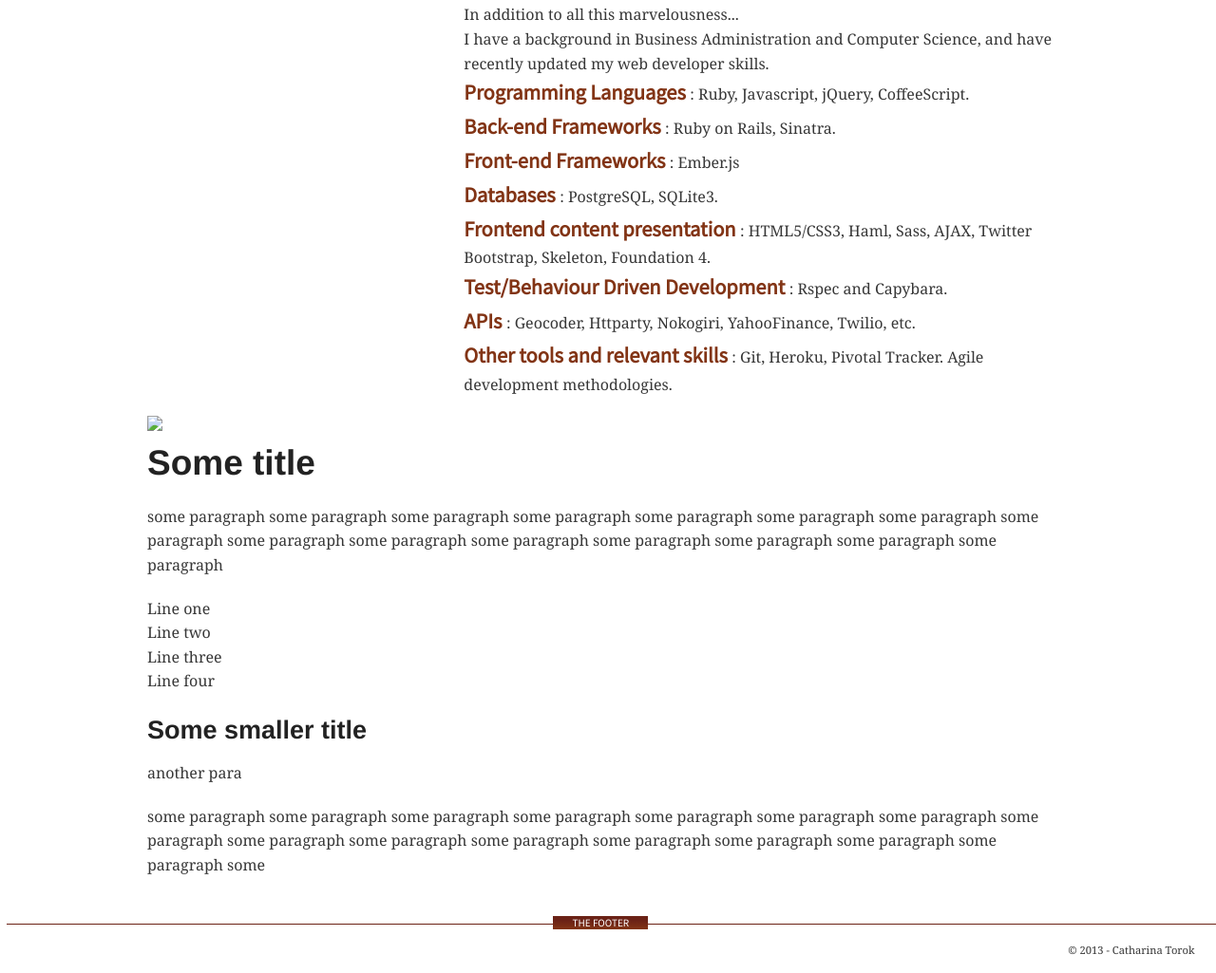
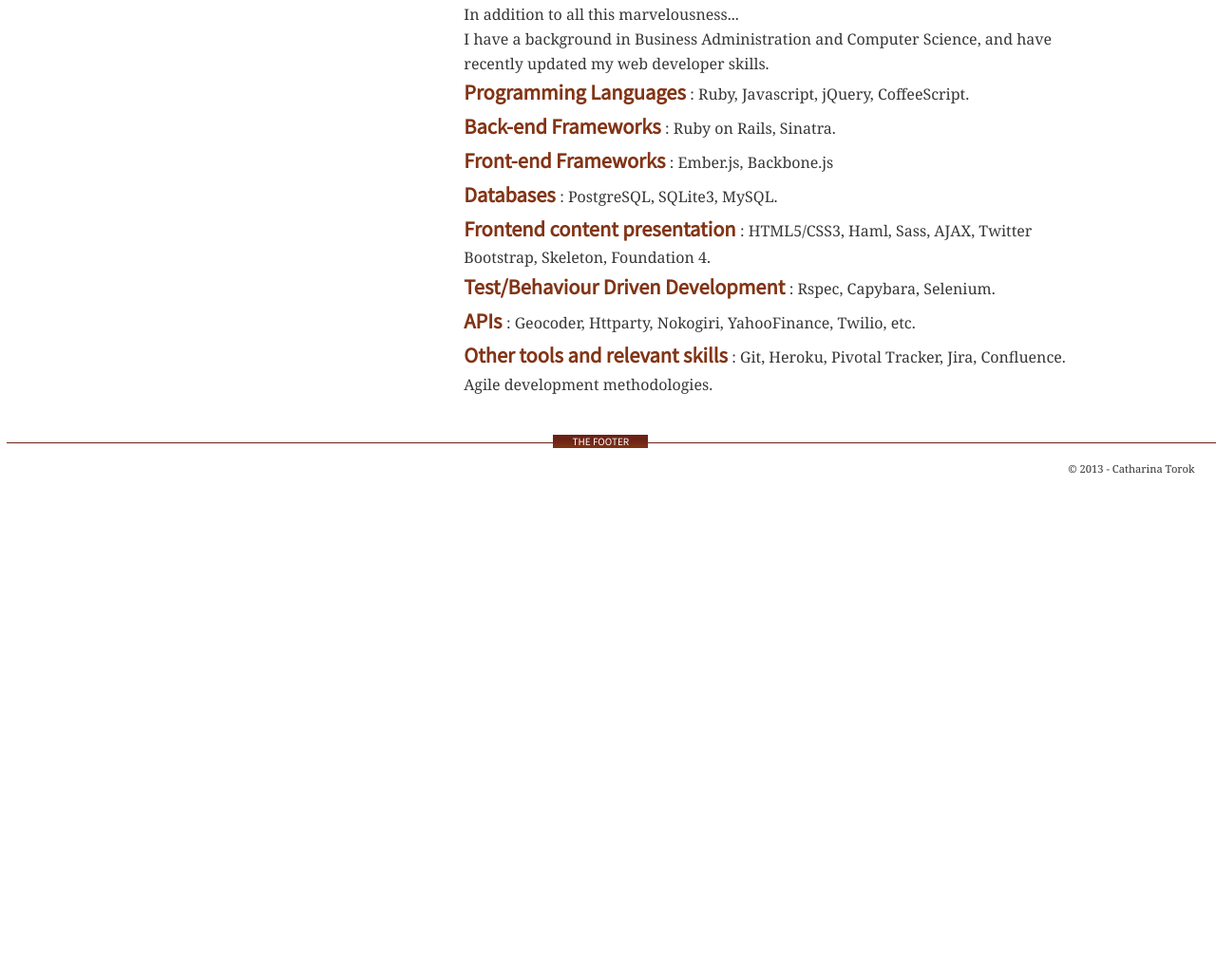
Before and after one commit to ctorok/ctorok.github.com, a plain HTML site: page index.html in a window 1280 px wide. Shown: the part 383-1408 px from the top of the page at 95% size. After the commit the page ends 901 px from the top, so only its background shows below. Drawn offline with nearby package versions, Linux system fonts and the light colour scheme; a web font is replaced by a local one.

Commit message:
Removed dummy text from index, updated technologies

```diff
--- a/index.html
+++ b/index.html
@@ -80,47 +80,27 @@
             </span>: Ruby on Rails, Sinatra. <br />
              <span class="text-stroke font-sourcesans">
               Front-end Frameworks
-            </span>: Ember.js <br />
+            </span>: Ember.js, Backbone.js <br />
             <span class="text-stroke font-sourcesans">
               Databases
-            </span>: PostgreSQL, SQLite3. <br />
+            </span>: PostgreSQL, SQLite3, MySQL. <br />
             <span class="text-stroke font-sourcesans">
               Frontend content presentation
             </span>: HTML5/CSS3, Haml, Sass, AJAX, Twitter Bootstrap, Skeleton, Foundation 4. <br />
             <span class="text-stroke font-sourcesans">
               Test/Behaviour Driven Development
-            </span>: Rspec and Capybara. <br />
+            </span>: Rspec, Capybara, Selenium. <br />
             <span class="text-stroke font-sourcesans">
               APIs
             </span>: Geocoder, Httparty, Nokogiri, YahooFinance, Twilio, etc.<br />
             <span class="text-stroke font-sourcesans">
               Other tools and relevant skills
-            </span>: Git, Heroku, Pivotal Tracker. Agile development methodologies.
+            </span>: Git, Heroku, Pivotal Tracker, Jira, Confluence. Agile development methodologies.
           </p>
         </div> <!-- end of large-8 columns -->
     </div> <!-- end of main -->
   </div> <!-- end of row -->
-  <div class="row">
-    <div class="large-12 columns">
-         <section id="box">
-            <img src="images/Ireland_1.jpg" />
-            <div>
-              <h2>Some title</h2>
-              <p>some paragraph some paragraph some paragraph some paragraph some paragraph some paragraph some paragraph some paragraph some paragraph some paragraph some paragraph some paragraph some paragraph some paragraph some paragraph </p>
-              <ul>
-                <li>Line one</li>
-                <li>Line two</li>
-                <li>Line three</li>
-                <li>Line four</li>
-              </ul>
-              <h3>Some smaller title</h3>
-              <p>another para</p>
 
-                <p>some paragraph some paragraph some paragraph some paragraph some paragraph some paragraph some paragraph some paragraph some paragraph some paragraph some paragraph some paragraph some paragraph some paragraph some paragraph some </p>
-            </div>
-         </section>
-    </div>
-  </div>
   <div id="footer" class="standard">
       <p class="title font-sourcesans">
           <span class="red">THE FOOTER</span>
```
